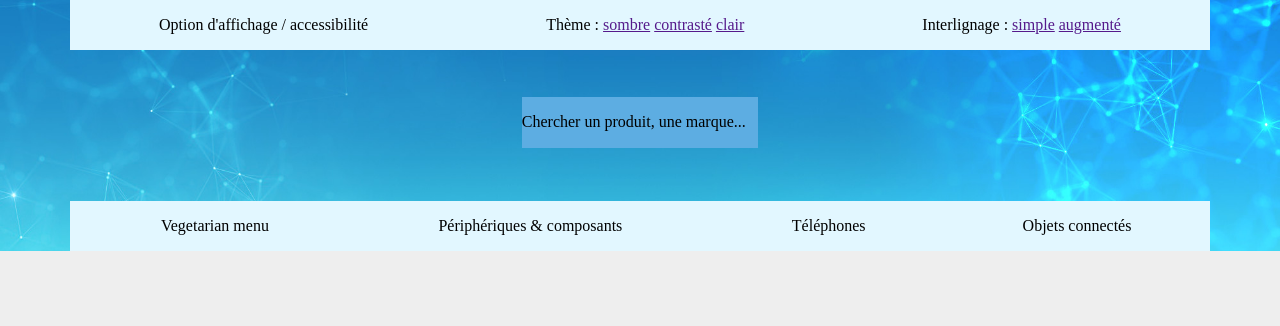
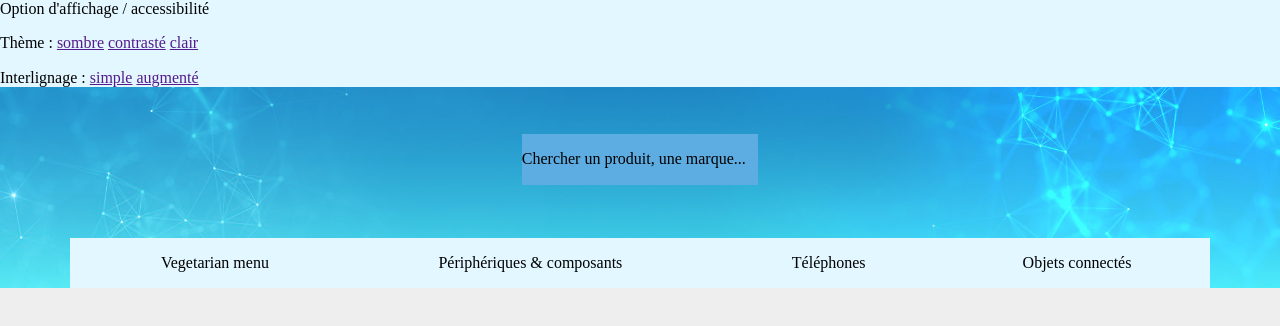
Before and after one commit to Emiliebld/HiTech.NET, a plain HTML site: page index.html in a window 1280 px wide. Drawn offline with nearby package versions, Linux system fonts and the light colour scheme; files that its build step writes are made by us from their sources; files whose address does not match are found by name.

Commit message:
init files

```diff
--- a/index.html
+++ b/index.html
@@ -17,11 +17,11 @@
         <header>
             <div class="top-header">
                 <p>Option d'affichage / accessibilité</p>
-                <p>Thème : <span><a href="">sombre</a></span>
-                    <span><a href="">contrasté</a></span>
-                    <span><a href="">clair</a></span></p>
-                <p>Interlignage : <span><a href="">simple</a></span>
-                    <span><a href="">augmenté</a></span></p>
+                <p>Thème : <a href="">sombre</a>
+                    <a href="">contrasté</a>
+                    <a href="">clair</a></p>
+                <p>Interlignage : <a href="">simple</a>
+                    <a href="">augmenté</a></p>
             </div>
 
             <div class="middle-header">
--- a/style.scss
+++ b/style.scss
@@ -1,3 +1,5 @@
+@import url('https://fonts.googleapis.com/css2?family=Open+Sans:wght@300&display=swap');
+
 body {
     max-width: 1400px;
     margin: auto;
@@ -8,23 +10,17 @@ body {
 header {
     background-image: url(images/header.jpg);
     width: 100%;
-    height:auto;
+    height: auto;
     /*largeur du body*/
     margin: auto;
     /*la hauteur se met automatiquement*/
     background-size: 100%;
     /*l'image de fond recouvre le body(cover)*/
-    position:fixed;
-    top:0;
-    left:0;
+
 }
 
 .top-header {
     background-color: #e2f7ff;
-    display: flex;
-    justify-content: space-around;
-    margin-left: 70px;
-    margin-right: 70px;
     text-decoration: none;
 }
 
```
